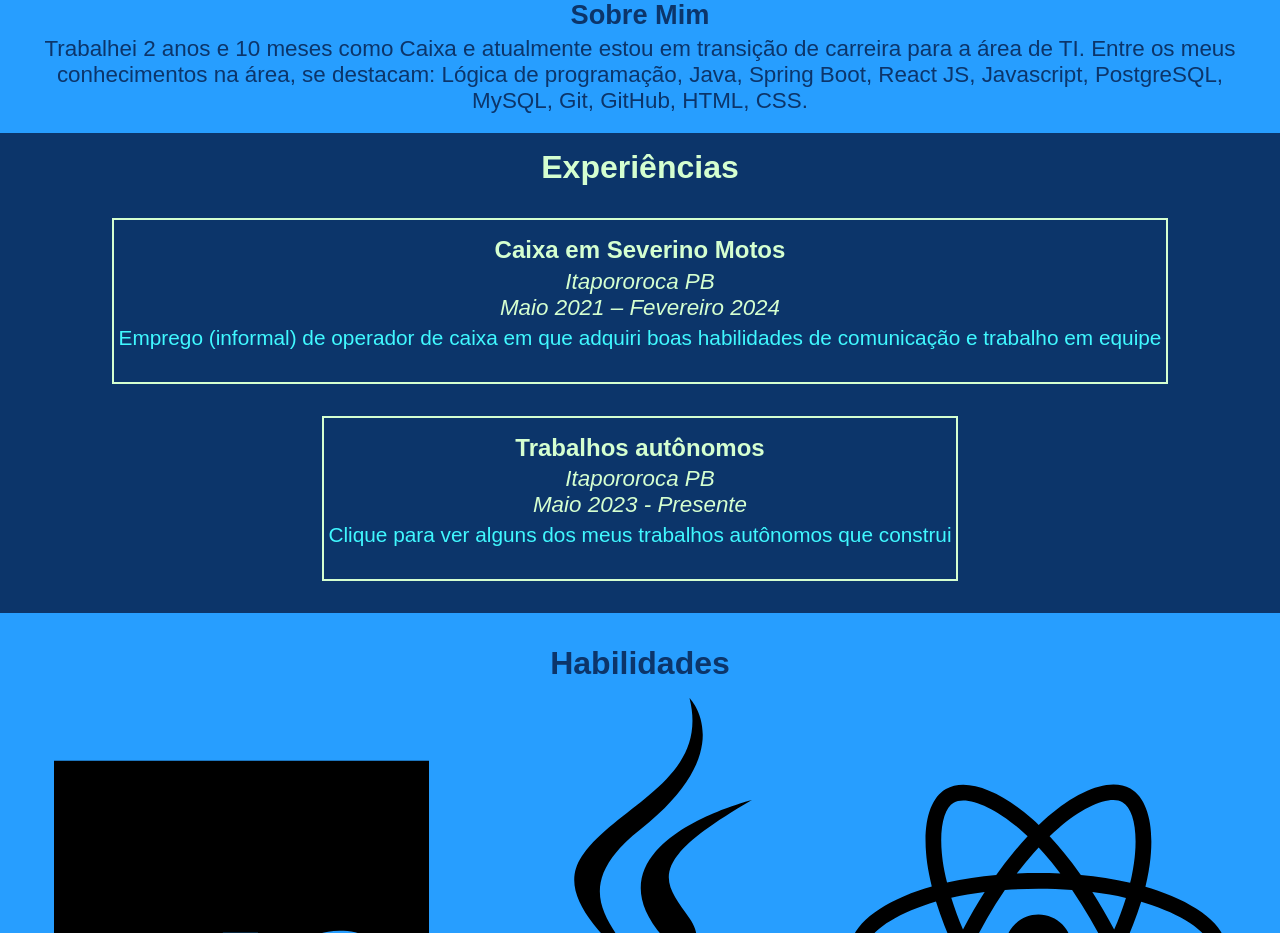
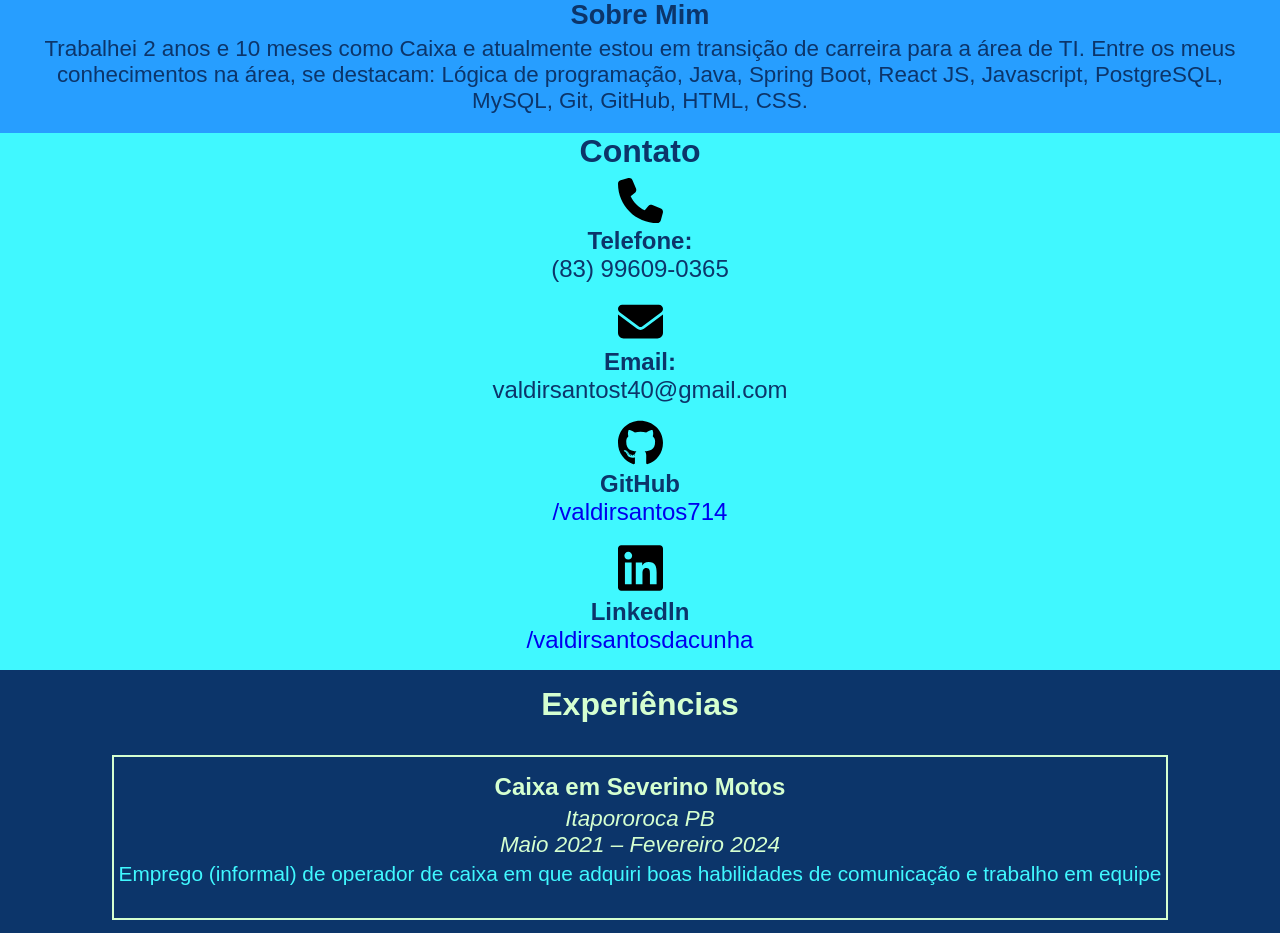
Before and after one commit to valdirsantos714/portfolio, a React (Vite) app: page / in a window 1280 px wide. Shown: the part 1180-2113 px from the top of the page. Built offline with nearby package versions, Linux system fonts and the light colour scheme.

Commit message:
Criada seção de contato

```diff
--- a/src/views/TelaInicial/TelaInicial.jsx
+++ b/src/views/TelaInicial/TelaInicial.jsx
@@ -5,6 +5,7 @@ import SobreMim from "./components/SobreMim/SobreMim"
 import Experiencias from "./components/Experiencias/Experiencias"
 import Habilidades from "./components/Habilidades/Habilidades"
 import Educacao from "./components/Educacao/Educacao"
+import Contato from "./components/Contato/Contato"
 
 export default function TelaInicial() {
     return (
@@ -12,6 +13,7 @@ export default function TelaInicial() {
             <Header/>
             <Banner/>
             <SobreMim/>
+            <Contato/>
             <Experiencias/>
             <Habilidades/>
             <Educacao/>
--- /dev/null
+++ b/src/views/TelaInicial/components/Contato/Contato.css
@@ -0,0 +1,54 @@
+@import url(../../../../assets/css/standart-colors.css);
+
+.container-contato {
+    text-align: center;
+    background-color: var(--titulo);
+}
+
+.container-contato h2 {
+    color: var(--bg-color);
+    font-size: 2rem;
+    padding-bottom: 0.5rem;
+}
+
+.container-contato h3, p {
+    color: var(--bg-color);
+    font-size: 1.5rem;
+}
+
+.container-contato ul {
+    padding-left: 10%;
+    align-items: center;
+    background-color: red;
+    padding: 1rem;
+
+}
+.container-contato li {
+    font-size: 1.3rem;
+    display: flex;
+    flex-flow: column wrap;
+}
+
+
+
+.container-textos {
+    text-align: center;
+    align-items: center;
+    justify-content: center;
+    display: flex;
+    flex-flow: column wrap;
+    width: 100%;
+
+
+}
+
+.container-textos>p {
+    padding-bottom: 1rem;
+}
+
+.container-textos img {
+}
+
+.icones-contato {
+    width: 15%;
+}
--- /dev/null
+++ b/src/views/TelaInicial/components/Contato/Contato.jsx
@@ -0,0 +1,56 @@
+import "./Contato.css"
+
+export default function Contato() {
+    return (
+        <section className="container-contato">
+            <h2>Contato</h2>
+
+            <div className="container-textos">
+
+                <div>
+                    <img src="./imgs/phone.svg" alt="Github" className="icones-contato"/>
+                </div>
+
+                <h3>Telefone:</h3>
+                <p>(83) 99609-0365</p>
+            </div>
+
+            <div className="container-textos">
+
+                <div>
+                    <img src="./imgs/email.svg" alt="Email" className="icones-contato"/>
+                </div>
+
+                <h3>Email:</h3>
+                <p>valdirsantost40@gmail.com</p>
+
+            </div>
+
+            <div className="container-textos">
+
+                <div>
+
+                    <img src="./imgs/github.svg" alt="Github" className="icones-contato"/>
+                </div>
+
+                <h3>GitHub</h3>
+                <p> <a href="https://github.com/valdirsantos714" target="_blank"> /valdirsantos714</a></p>
+
+            </div>
+
+            <div className="container-textos">
+
+                <div>
+
+                    <img src="./imgs/linkedin.svg" alt="Linkedin" className="icones-contato"/>
+
+                </div>
+
+                <h3>Linkedln</h3>
+                <p> <a href="https://www.linkedin.com/in/valdir-santos-da-cunha-8553002a4/" target="_blank">/valdirsantosdacunha </a></p>
+
+            </div>
+
+        </section>
+    )
+}
```
Also changed, not shown: public/imgs/email.svg (added), public/imgs/phone.svg (added).
